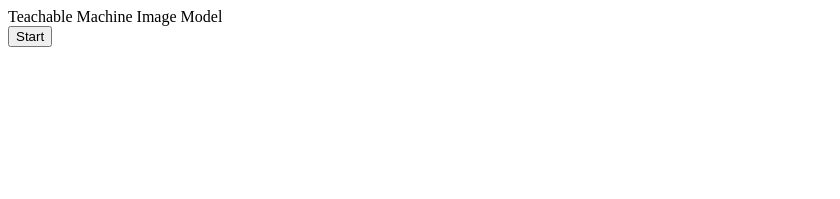
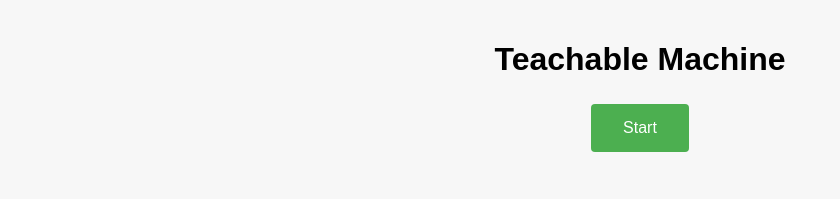
Before and after one commit to ChangbaePark/TM001, a plain HTML site: page index.html in a window 1280 px wide. Shown: the whole page, without its empty margins (0-840 px from the left). Drawn offline with Linux system fonts and the light colour scheme.

Commit message:
Update index.html (CSS)

```diff
--- a/index.html
+++ b/index.html
@@ -3,60 +3,86 @@
 <head>
     <meta charset="UTF-8">
     <meta name="viewport" content="width=device-width, initial-scale=1.0">
-    <title>Document</title>
+    <title>Teachable Machine</title>
+    <style>
+        body {
+            font-family: 'Arial', sans-serif;
+            text-align: center;
+            margin: 0;
+            padding: 0;
+            background-color: #f7f7f7;
+        }
+        .container {
+            padding: 20px;
+        }
+        #start-button {
+            background-color: #4CAF50; /* Green */
+            border: none;
+            color: white;
+            padding: 15px 32px;
+            text-align: center;
+            text-decoration: none;
+            display: inline-block;
+            font-size: 16px;
+            margin: 4px 2px;
+            cursor: pointer;
+            border-radius: 4px;
+            outline: none;
+        }
+        #webcam-container {
+            margin-top: 20px;
+        }
+        #label-container {
+            margin-top: 20px;
+        }
+        #label-container div {
+            background-color: #eee;
+            margin: 5px 0;
+            padding: 10px;
+            border-radius: 4px;
+        }
+    </style>
 </head>
 <body>
-    <div>Teachable Machine Image Model</div>
-    <button type="button" onclick="init()">Start</button>
-    <div id="webcam-container"></div>
-    <div id="label-container"></div>
+    <div class="container">
+        <h1>Teachable Machine</h1>
+        <button id="start-button" type="button" onclick="init()">Start</button>
+        <div id="webcam-container"></div>
+        <div id="label-container"></div>
+    </div>
     <script src="https://cdn.jsdelivr.net/npm/@tensorflow/tfjs@latest/dist/tf.min.js"></script>
     <script src="https://cdn.jsdelivr.net/npm/@teachablemachine/image@latest/dist/teachablemachine-image.min.js"></script>
     <script type="text/javascript">
-        // More API functions here:
-        // https://github.com/googlecreativelab/teachablemachine-community/tree/master/libraries/image
-
-        // the link to your model provided by Teachable Machine export panel
         const URL = "https://teachablemachine.withgoogle.com/models/TF1JJAZL3/";
 
         let model, webcam, labelContainer, maxPredictions;
 
-        // Load the image model and setup the webcam
         async function init() {
             const modelURL = URL + "model.json";
             const metadataURL = URL + "metadata.json";
-
-            // load the model and metadata
-            // Refer to tmImage.loadFromFiles() in the API to support files from a file picker
-            // or files from your local hard drive
-            // Note: the pose library adds "tmImage" object to your window (window.tmImage)
             model = await tmImage.load(modelURL, metadataURL);
             maxPredictions = model.getTotalClasses();
 
-            // Convenience function to setup a webcam
             const flip = true; // whether to flip the webcam
-            webcam = new tmImage.Webcam(200, 200, flip); // width, height, flip
-            await webcam.setup(); // request access to the webcam
+            webcam = new tmImage.Webcam(200, 200, flip);
+            await webcam.setup();
             await webcam.play();
             window.requestAnimationFrame(loop);
 
-            // append elements to the DOM
             document.getElementById("webcam-container").appendChild(webcam.canvas);
             labelContainer = document.getElementById("label-container");
-            for (let i = 0; i < maxPredictions; i++) { // and class labels
+            for (let i = 0; i < maxPredictions; i++) {
                 labelContainer.appendChild(document.createElement("div"));
             }
         }
 
         async function loop() {
-            webcam.update(); // update the webcam frame
+            webcam.update();
             await predict();
             window.requestAnimationFrame(loop);
         }
 
-        // run the webcam image through the image model
         async function predict() {
-            // predict can take in an image, video or canvas html element
             const prediction = await model.predict(webcam.canvas);
             for (let i = 0; i < maxPredictions; i++) {
                 const classPrediction =
```
